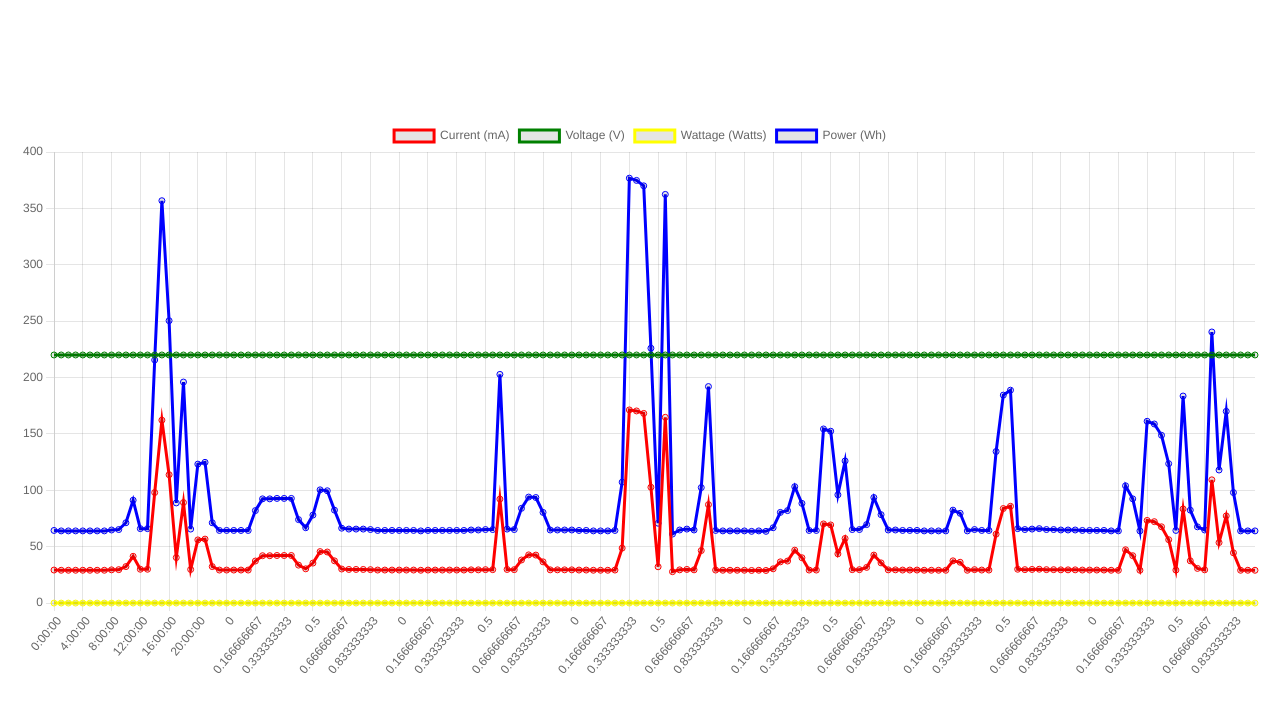
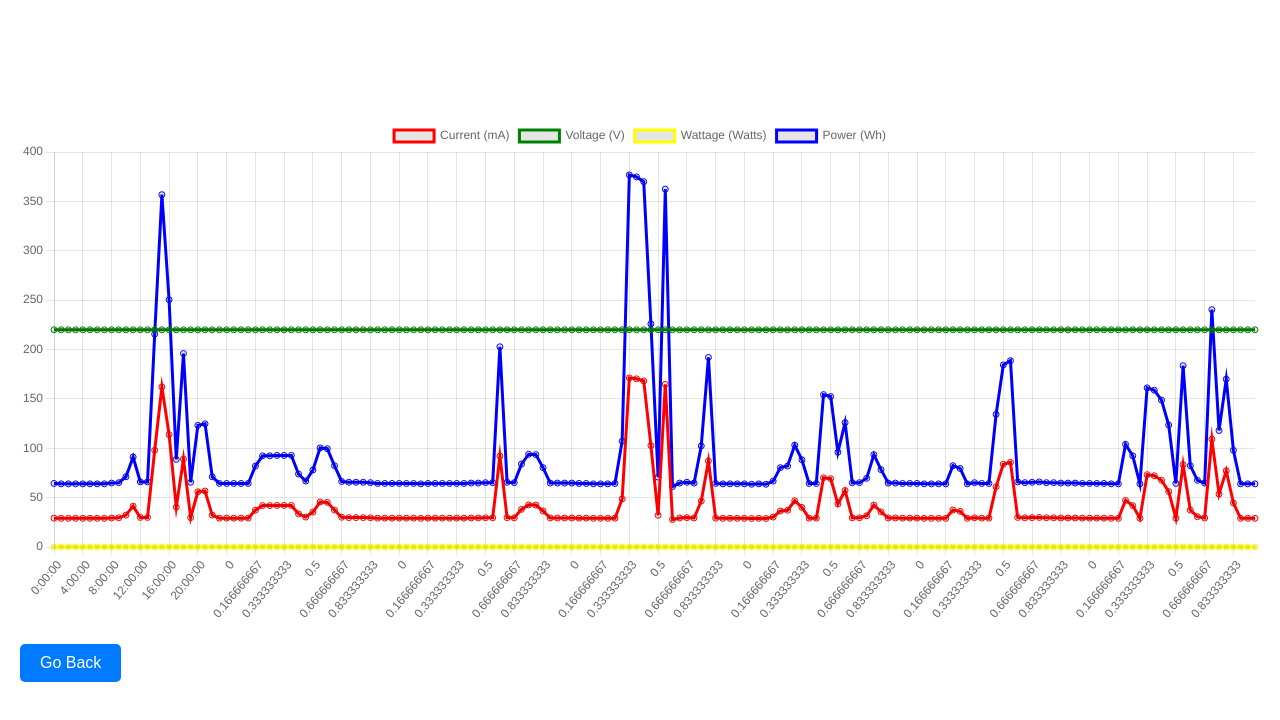
Before and after one commit to Azman-Ahmed/Smart-Plug-Data-Visualization, a React (Vite) app: page /Home in a window 1280 px wide. Both pictures are taken after a click on the element "Fan". Shown: the top 720 px of the page. Built offline with nearby package versions, Linux system fonts and the light colour scheme; the HTML template or start-up script is replaced by a standard one.

Commit message:
front page

```diff
--- a/src/components/Dashboard.css
+++ b/src/components/Dashboard.css
@@ -7,16 +7,24 @@
 }
 
 .chart-container {
-    height: 100%; /* Make the chart take up all available height */
+    height: 90%; /* Make the chart take up all available height */
 }
 
-.sidebar {
-    flex-shrink: 0;
-    width: 250px; /* Fixed sidebar width */
-    background-color: #f5f5f5;
-    padding: 20px;
-    display: flex;
-    flex-direction: column;
-    align-items: flex-start;
-    box-shadow: 2px 0 5px rgba(0, 0, 0, 0.1); /* Subtle shadow behind the sidebar */
+
+
+.go-back-button {
+    margin-top: 20px;
+    padding: 10px 20px;
+    background-color: #007bff;
+    color: #ffffff;
+    border: none;
+    border-radius: 5px;
+    cursor: pointer;
+    font-size: 16px;
+    align-self: center; /* Center the button horizontally */
+    transition: background-color 0.3s ease;
 }
+
+.go-back-button:hover {
+    background-color: #0056b3;
+}
--- a/src/components/Dashboard.jsx
+++ b/src/components/Dashboard.jsx
@@ -1,8 +1,8 @@
 import React, { useEffect, useState } from "react";
-import { useParams } from "react-router-dom";
+import { useParams, useNavigate } from "react-router-dom";
 import { Line } from "react-chartjs-2";
 import Papa from "papaparse";
-import './Dashboard.css'
+import './Dashboard.css';
 import {
   Chart as ChartJS,
   CategoryScale,
@@ -13,7 +13,6 @@ import {
   Tooltip,
   Legend,
 } from "chart.js";
-import Sidebar from "./Sidebar.jsx";
 
 // Register Chart.js components
 ChartJS.register(
@@ -27,7 +26,8 @@ ChartJS.register(
 );
 
 const Dashboard = () => {
-  const { fileName } = useParams(); // Get the file name from the route parameter
+  const { fileName } = useParams();
+  const navigate = useNavigate(); // Initialize the navigate hook
   const [chartData, setChartData] = useState({
     labels: [],
     datasets: [],
@@ -39,7 +39,6 @@ const Dashboard = () => {
         const response = await fetch(`/${fileName}.csv`);
         const csvText = await response.text();
 
-        // Parse CSV
         Papa.parse(csvText, {
           header: true,
           skipEmptyLines: true,
@@ -97,7 +96,7 @@ const Dashboard = () => {
     };
 
     fetchData();
-  }, [fileName]); // Refetch data whenever the file name changes
+  }, [fileName]);
 
   const options = {
     responsive: true,
@@ -111,13 +110,15 @@ const Dashboard = () => {
 
   return (
       <div className="dashboard">
-        {/*<Sidebar/>*/}
         <div className="chart-container">
           {chartData.labels.length > 0 ? (
               <Line data={chartData} options={options} />
           ) : (
               <p>Loading data...</p>
           )}
+          <button className="go-back-button" onClick={() => navigate(-1)}>
+            Go Back
+          </button>
         </div>
       </div>
   );
```
